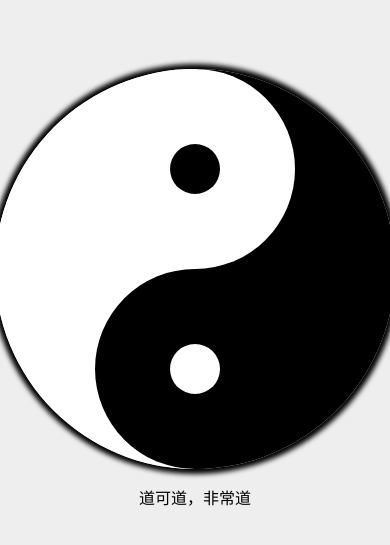
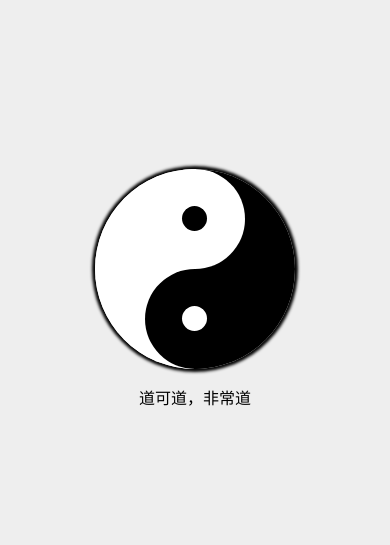
Before and after one commit to Byakuyako/yinyang, a plain HTML site: page index.html in a window 390 px wide. Shown: the part 133-678 px from the top of the page. Drawn offline with Linux system fonts and the light colour scheme.

Commit message:
增加媒体查询，适配手机端

```diff
--- a/index.html
+++ b/index.html
@@ -1,9 +1,9 @@
 <!DOCTYPE html>
 <html lang="zh">
   <head>
-  <meta charset="UTF-8">
-  <meta http-equiv="X-UA-Compatible" content="IE=edge">
-  <meta name="viewport" content="width=device-width, initial-scale=1.0">
+    <meta charset="UTF-8" />
+    <meta http-equiv="X-UA-Compatible" content="IE=edge" />
+    <meta name="viewport" content="width=device-width, initial-scale=1.0" />
     <title>八卦</title>
     <style>
       * {
@@ -41,7 +41,7 @@
         box-shadow: 0px 0px 5px 5px #000000;
       }
 
-    #yinyang>div:first-child {
+      #yinyang > div:first-child {
         width: 200px;
         height: 400px;
         background-color: #000;
@@ -49,16 +49,16 @@
         left: 0;
         top: 0;
       }
-    #yinyang>div:nth-child(2) {
+      #yinyang > div:nth-child(2) {
         width: 200px;
         height: 400px;
         background-color: #fff;
         position: absolute;
         right: 0;
-      top:0;
+        top: 0;
       }
 
-    #yinyang>div:nth-child(3) {
+      #yinyang > div:nth-child(3) {
         width: 200px;
         height: 200px;
         background-color: #000;
@@ -66,9 +66,9 @@
         border-radius: 100px;
         right: 50%;
         margin-right: -100px;
-      top:0;
+        top: 0;
       }
-    #yinyang>div:nth-child(4) {
+      #yinyang > div:nth-child(4) {
         width: 200px;
         height: 200px;
         background-color: #fff;
@@ -79,7 +79,7 @@
         top: 200px;
       }
 
-    #yinyang>div:nth-child(5) {
+      #yinyang > div:nth-child(5) {
         width: 50px;
         height: 50px;
         background-color: #fff;
@@ -89,7 +89,7 @@
         margin-left: -25px;
         top: 75px;
       }
-    #yinyang>div:nth-child(6) {
+      #yinyang > div:nth-child(6) {
         width: 50px;
         height: 50px;
         background-color: #000;
@@ -103,6 +103,56 @@
       #description {
         margin-top: 1em;
       }
+
+      @media (max-width: 500px) {
+        #yinyang {
+          height: 200px;
+          width: 200px;
+          border-radius: 100px;
+          box-shadow: 0px 0px 3px 3px #000000;
+        }
+        #yinyang > div:first-child {
+          width: 100px;
+          height: 200px;
+        }
+        #yinyang > div:nth-child(2) {
+          width: 100px;
+          height: 200px;
+        }
+        #yinyang > div:nth-child(3) {
+          width: 100px;
+          height: 100px;
+          border-radius: 50px;
+          right: 50%;
+          margin-right: -50px;
+          top: 0;
+        }
+        #yinyang > div:nth-child(4) {
+          width: 100px;
+          height: 100px;
+          border-radius: 50px;
+          right: 50%;
+          margin-right: -50px;
+          top: 100px;
+        }
+
+        #yinyang > div:nth-child(5) {
+          width: 25px;
+          height: 25px;
+          border-radius: 15px;
+          left: 50%;
+          margin-left: -12.5px;
+          top: 37.5px;
+        }
+        #yinyang > div:nth-child(6) {
+          width: 25px;
+          height: 25px;
+          border-radius: 15px;
+          left: 50%;
+          margin-left: -12.5px;
+          bottom: 37.5px;
+        }
+      }
     </style>
   </head>
   <body>
@@ -115,9 +165,7 @@
         <div></div>
         <div></div>
       </div>
-    <div id="description">
-      道可道，非常道
-    </div>
+      <div id="description">道可道，非常道</div>
     </div>
   </body>
 </html>
```
Lines whose indentation alone changed are shown as unchanged.
